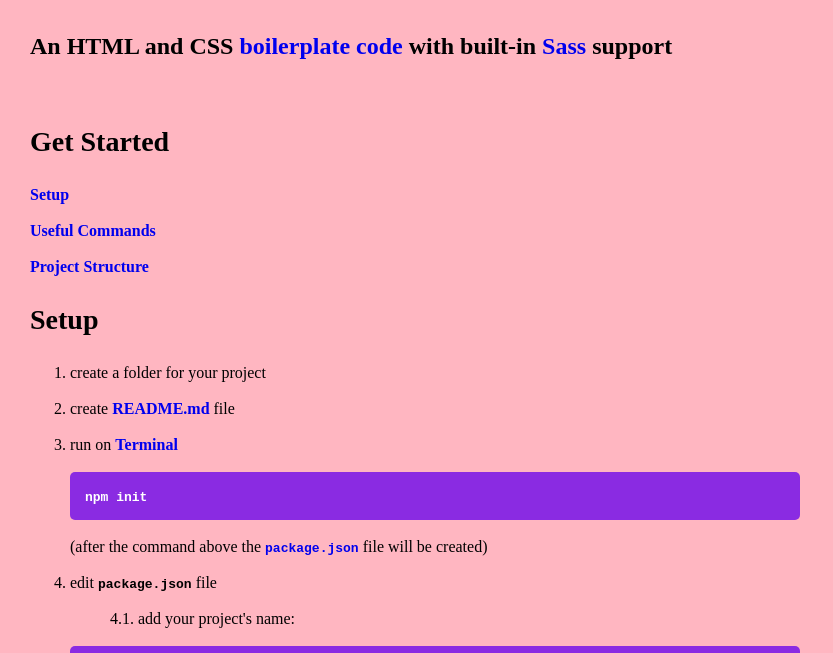
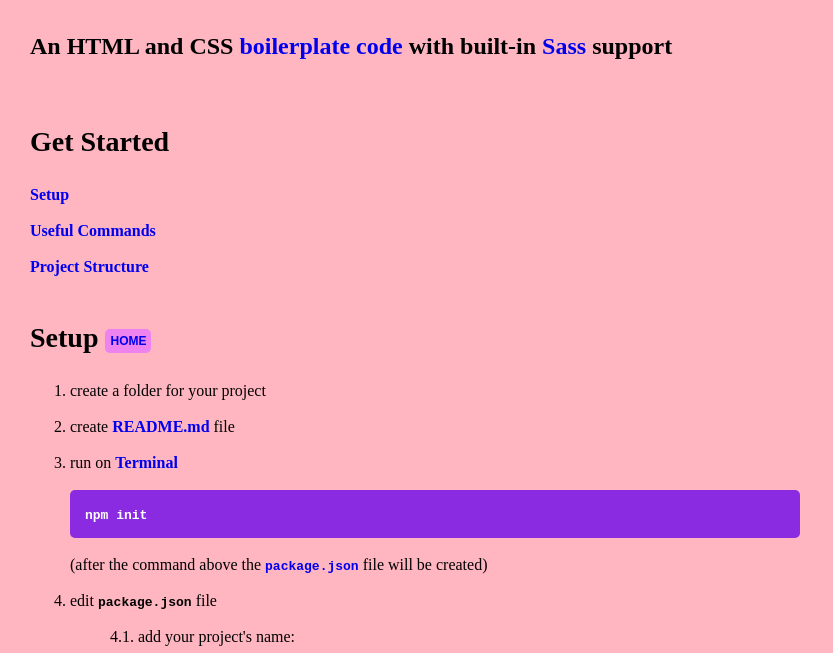
Before and after one commit to marcelosperalta/boilerplate_sass, a website: page src/index.html in a window 1280 px wide. Shown: the part 165-818 px from the top of the page, without its empty margins (0-833 px from the left). Drawn offline with nearby package versions, Linux system fonts and the light colour scheme; files that its build step writes are made by us from their sources.

Commit message:
index.html updated

```diff
--- a/src/index.html
+++ b/src/index.html
@@ -16,36 +16,50 @@
 
 <style>
     a {
-        text-decoration:   transparent;
+        text-decoration:              transparent;
     }
     .background {
-        background-color: blueviolet;
-        width:                   700px;
-        padding:                  15px;
-        color:                 white;
-        font-weight:              bold;
-        border-radius:             5px;
+        background-color:            blueviolet;
+        width:                              700px;
+        padding:                             15px;
+        color:                            white;
+        font-weight:                         bold;
+        border-radius:                        5px;
     }
     h3 {
         font-size: 28px;
     }
     span {
-        background-color:     violet;
-        padding:                   5px;
-        border-radius:             5px;
+        background-color:                violet;
+        padding:                              5px;
+        border-radius:                        5px;
     }
     p {
-        text-align:            justify;
-        margin-right:            300px;
+        text-align:                       justify;
+        margin-right:                       300px;
+    }
+    .span2 {
+        background-color:                violet;
+        padding:                              5px;
+        border-radius:                        5px;
+        height:                              12px;
+        font-size:                           12px;
+        vertical-align:                    middle;
+        font-family: Arial, Helvetica, sans-serif;
     }
 </style>
 
 <body>
 
-    <h1 id="Home">Project Template</h1>
+    <h1 id="Home">
+        Project Template
+    </h1>
 
-    <h2>An HTML and CSS <a href="https://en.wikipedia.org/wiki/Boilerplate_code" target="_blank"><b>boilerplate code</b></a>
-        with built-in <a href="https://sass-lang.com/" target="_blank"><b>Sass</b></a> support</h2>
+    <h2>
+        An HTML and CSS
+        <a href="https://en.wikipedia.org/wiki/Boilerplate_code" target="_blank"><b>boilerplate code</b></a>
+        with built-in <a href="https://sass-lang.com/" target="_blank"><b>Sass</b></a> support
+    </h2>
 
     <br>
 
@@ -59,8 +73,14 @@
     <br>
     <a href="#Project_Structure"><b>Project Structure</b></a>
 
+    <br>
+    <br>
+
     <!-- Setup -->
-    <h3 id="Setup">Setup</h3>
+    <h3 id="Setup">
+        Setup
+        <span class="span2"><a href="#Home"><b>HOME</b></a></span>
+    </h3>
 
     <ol>
 
@@ -269,8 +289,13 @@
 
     </ol>
 
+    <br>
+
     <!-- Useful Commands -->
-    <h3 id="Useful_Commands">Useful Commands</h3>
+    <h3 id="Useful_Commands">
+        Useful Commands
+        <span class="span2"><a href="#Home"><b>HOME</b></a></span>
+    </h3>
 
     <h4>Development</h4>
 
@@ -311,8 +336,14 @@
     </div>
     </ol>
 
+    <br>
+    <br>
+
     <!-- Project Structure -->
-    <h3 id="Project_Structure">Project Structure</h3>
+    <h3 id="Project_Structure">
+        Project Structure
+        <span class="span2"><a href="#Home"><b>HOME</b></a></span>
+    </h3>
 
     <p>Any project created with this boilerplate will follow the structure below:</p>
 
@@ -409,7 +440,7 @@ Project
     <br>
 
     <footer>
-        <span><a href="#Home"><b>Home</b></a></span>
+        <span><a href="#Home"><b>HOME</b></a></span>
         <span><a href="#Setup"><b>Setup</b></a></span>
         <span><a href="#Useful_Commands"><b>Useful Commands</b></a></span>
         <span><a href="#Project_Structure"><b>Project Structure</b></a></span>
```
